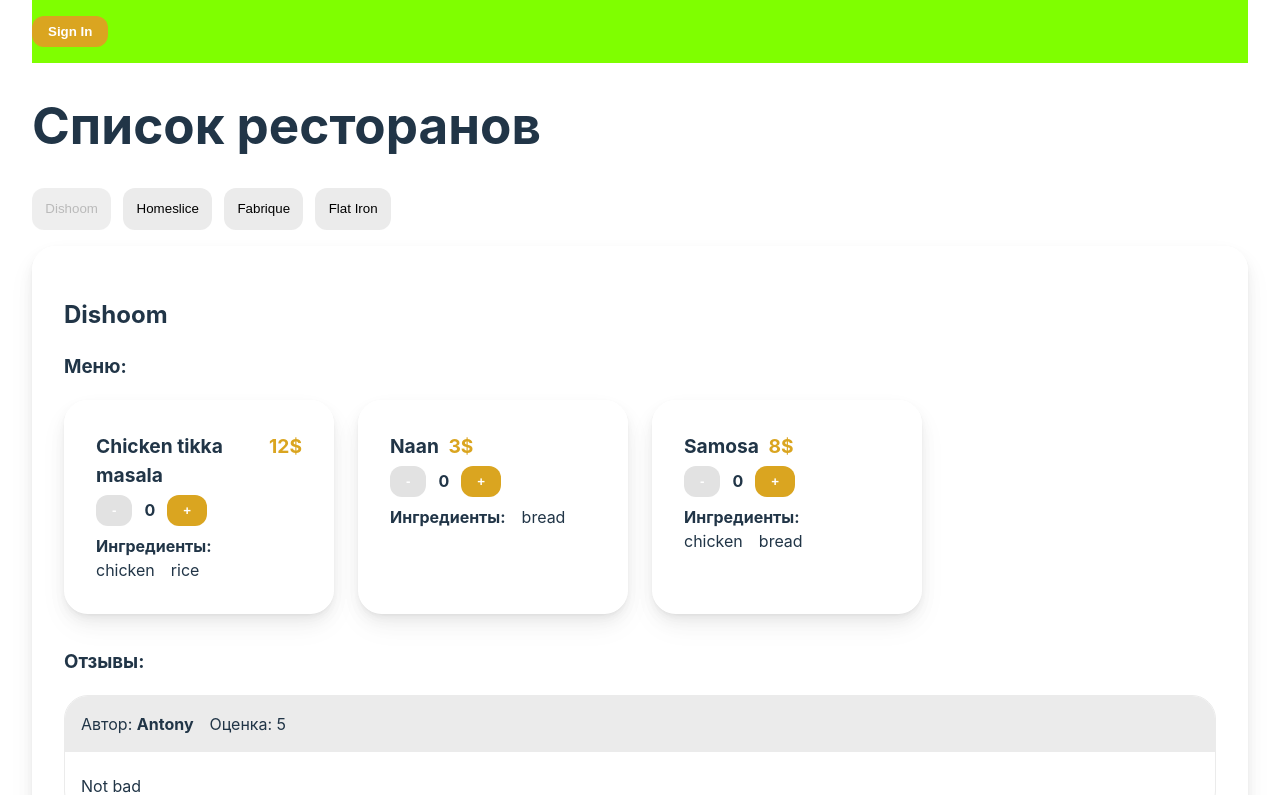
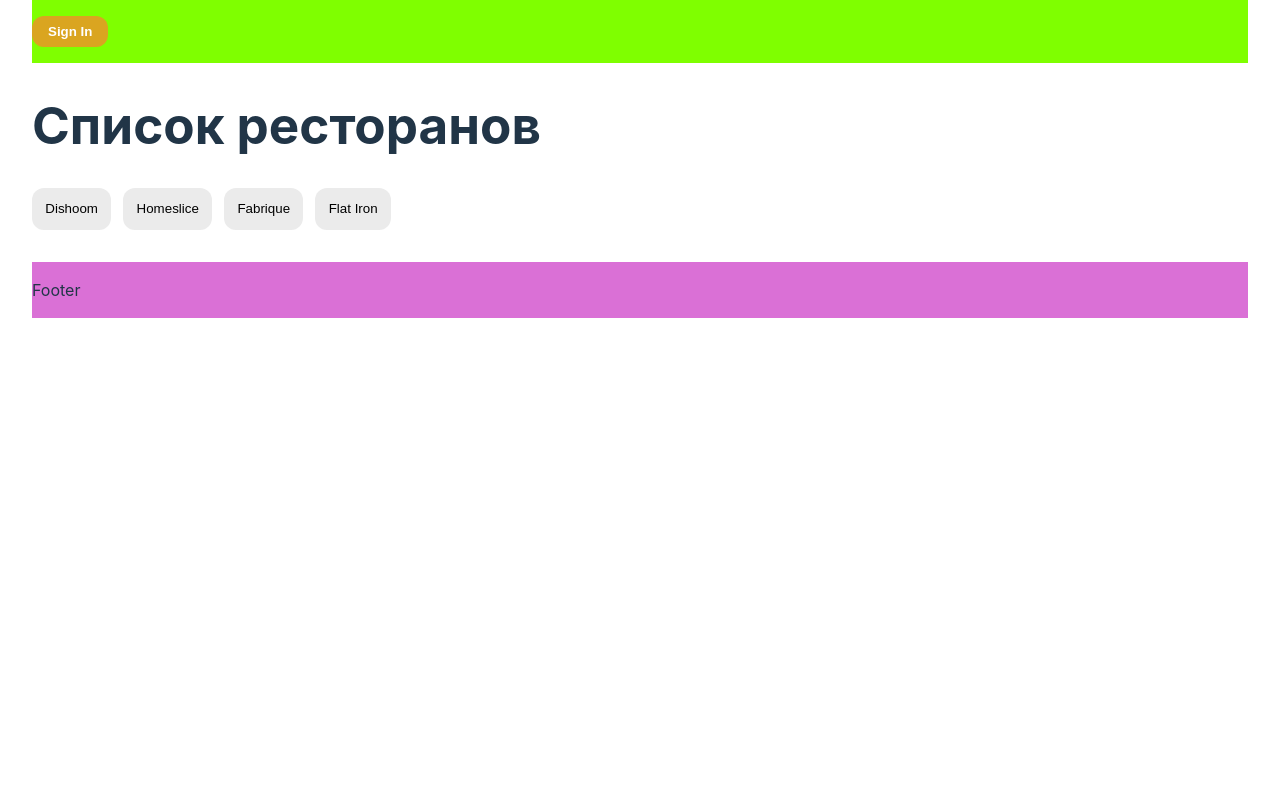
Before and after one commit to alex-stroev/react-2024-91-15, a React (Vite) app: page / in a window 1280 px wide. Shown: the top 795 px of the page. Built offline with nearby package versions, Linux system fonts and the light colour scheme.

Commit message:
props => selectors

```diff
--- a/src/components/Dish/component.jsx
+++ b/src/components/Dish/component.jsx
@@ -1,8 +1,11 @@
 import styles from "./styles.module.scss";
 import { Button } from "../Button/component";
 import { useState } from "react";
+import { selectDishById } from "../../redux/entities/dish/selectors";
+import { useSelector } from "react-redux";
 
-export const Dish = ({ dish }) => {
+export const Dish = ({ dishId }) => {
+    const dish = useSelector((state) => selectDishById(state, dishId));
     const [quantity, setQuantity] = useState(0);
     return (
         <div className={styles.dish}>
--- a/src/components/Restaurant/component.jsx
+++ b/src/components/Restaurant/component.jsx
@@ -2,15 +2,18 @@
 
 import { RestaurantReviews } from "../RestaurantReviews/component";
 import { RestaurantMenu } from "../RestaurantMenu/component";
+import { useSelector } from "react-redux";
+import { selectRestaurantById } from "../../redux/entities/restaurant/selectors";
 
-export const Restaurant = ({ restaurant }) => {
+export const Restaurant = ({ restaurantId }) => {
+    const restaurant = useSelector((state) => selectRestaurantById(state, restaurantId));
     return (
         <div className={styles.restaurant}>
             <h2>{restaurant.name}</h2>
             <h3>Меню:</h3>
-            <RestaurantMenu menu={restaurant.menu} className={"grid"} />
+            <RestaurantMenu restaurantId={restaurantId} className={"grid"} />
             <h3>Отзывы:</h3>
-            <RestaurantReviews reviews={restaurant.reviews} />
+            <RestaurantReviews restaurantId={restaurantId} />
         </div>
     );
 };
--- a/src/components/RestaurantMenu/component.jsx
+++ b/src/components/RestaurantMenu/component.jsx
@@ -1,14 +1,18 @@
 import styles from "./styles.module.scss";
 import { Dish } from "../Dish/component";
 import classNames from "classnames";
+import { useSelector } from "react-redux";
+import { selectRestaurantById } from "../../redux/entities/restaurant/selectors";
 
-export const RestaurantMenu = ({ menu, className }) => {
+export const RestaurantMenu = ({ restaurantId, className }) => {
     const cx = classNames.bind(styles);
+    const restaurant = useSelector((state) => selectRestaurantById(state, restaurantId));
+    const menu = restaurant.menu;
 
     return menu ? (
         <div className={cx(styles.menu, styles[className])}>
-            {menu.map((dish) => (
-                <Dish dish={dish} />
+            {menu.map((dishId) => (
+                <Dish dishId={dishId} />
             ))}
         </div>
     ) : null;
--- a/src/components/RestaurantReviews/component.jsx
+++ b/src/components/RestaurantReviews/component.jsx
@@ -1,14 +1,18 @@
 import styles from "./styles.module.scss";
 import { Review } from "../Review/component";
 import { ReviewForm } from "../ReviewForm/component";
+import { selectRestaurantById } from "../../redux/entities/restaurant/selectors";
+import { useSelector } from "react-redux";
 
-export const RestaurantReviews = ({ reviews }) => {
+export const RestaurantReviews = ({ restaurantId }) => {
+    const restaurant = useSelector((state) => selectRestaurantById(state, restaurantId));
+    const reviews = restaurant.reviews;
     return (
         <div>
             {reviews ? (
                 <div className={styles.reviews}>
-                    {reviews.map((review) => {
-                        return <Review review={review} />;
+                    {reviews.map((reviewID) => {
+                        return <Review reviewID={reviewID} />;
                     })}
                 </div>
             ) : null}
--- a/src/components/RestaurantTabs/component.jsx
+++ b/src/components/RestaurantTabs/component.jsx
@@ -2,10 +2,10 @@
 import { selectRestaurantById } from "../../redux/entities/restaurant/selectors";
 import { useSelector } from "react-redux";
 
-export const RestaurantTabs = ({ onSelect, id, isCurrent }) => {
-    const restaurant = useSelector((state) => selectRestaurantById(state, id));
+export const RestaurantTabs = ({ onSelect, restaurantId, isCurrent }) => {
+    const restaurant = useSelector((state) => selectRestaurantById(state, restaurantId));
     return (
-        <button onClick={() => onSelect(id)} className={styles.tab} disabled={isCurrent}>
+        <button onClick={() => onSelect(restaurantId)} className={styles.tab} disabled={isCurrent}>
             {restaurant.name}
         </button>
     );
--- a/src/components/Restaurants/component.jsx
+++ b/src/components/Restaurants/component.jsx
@@ -1,5 +1,4 @@
 import { useState } from "react";
-import { restaurants } from "../../materials/mock";
 import { Restaurant } from "../Restaurant/component";
 import styles from "./styles.module.scss";
 import { RestaurantTabs } from "../RestaurantTabs/component";
@@ -7,20 +6,19 @@
 import { selectRestaurantIds } from "../../redux/entities/restaurant/selectors";
 
 export const Restaurants = () => {
-    const initialActiveRestaurantID = restaurants[0].id;
-    const [activeRestaurantID, setActiveRestaurantID] = useState(initialActiveRestaurantID);
+    const [activeRestaurantId, setActiveRestaurantId] = useState();
     const restaurantsIDs = useSelector(selectRestaurantIds);
 
     return (
         <div>
             <h1>Список ресторанов</h1>
             <nav className={styles.nav}>
-                {restaurantsIDs.map((id) => (
-                    <RestaurantTabs isCurrent={id === activeRestaurantID} onSelect={setActiveRestaurantID} id={id} key={id} />
+                {restaurantsIDs.map((restaurantId) => (
+                    <RestaurantTabs isCurrent={restaurantId === activeRestaurantId} onSelect={setActiveRestaurantId} restaurantId={restaurantId} />
                 ))}
             </nav>
 
-            <Restaurant restaurant={restaurants.find((restaurant) => restaurant.id === activeRestaurantID)} />
+            {activeRestaurantId && <Restaurant restaurantId={activeRestaurantId} />}
         </div>
     );
 };
--- a/src/components/Review/component.jsx
+++ b/src/components/Review/component.jsx
@@ -1,10 +1,16 @@
+import { useSelector } from "react-redux";
 import styles from "./styles.module.scss";
-export const Review = ({ review }) => {
+import { selectReviewById } from "../../redux/entities/review/selectors";
+import { selectUserById } from "../../redux/entities/user/selectors";
+export const Review = ({ reviewID }) => {
+    const review = useSelector((state) => selectReviewById(state, reviewID));
+    const user = useSelector((state) => selectUserById(state, review.userId));
+    console.log(user);
     return (
-        <div key={review.id} className={styles.review}>
+        <div key={reviewID} className={styles.review}>
             <div className={styles.header}>
                 <div className={styles.user}>
-                    Автор: <b>{review.user}</b>
+                    Автор: <b>{user.name}</b>
                 </div>
                 <div className={styles.rating}>Оценка: {review.rating}</div>
             </div>
--- /dev/null
+++ b/src/redux/entities/dish/selectors.js
@@ -0,0 +1,3 @@
+export const selectDishModule = (state) => state.dish;
+export const selectDishIds = (state) => selectDishModule(state).ids;
+export const selectDishById = (state, id) => selectDishModule(state).entities[id];
--- /dev/null
+++ b/src/redux/entities/review/selectors.js
@@ -0,0 +1,3 @@
+export const selectReviewModule = (state) => state.review;
+export const selectReviewIds = (state) => selectReviewModule(state).ids;
+export const selectReviewById = (state, id) => selectReviewModule(state).entities[id];
--- /dev/null
+++ b/src/redux/entities/user/selectors.js
@@ -0,0 +1,3 @@
+export const selectUserModule = (state) => state.user;
+export const selectUserIds = (state) => selectUserModule(state).ids;
+export const selectUserById = (state, id) => selectUserModule(state).entities[id];
--- a/src/redux/index.js
+++ b/src/redux/index.js
@@ -8,5 +8,5 @@
     reducer: combineSlices(restaurantSlice, userSlice, dishSlice, reviewSlice),
 });
 
-// console.log(JSON.stringify(store.getState(), null, 2));
-console.log(store.getState());
+
+// console.log(store.getState());
```
